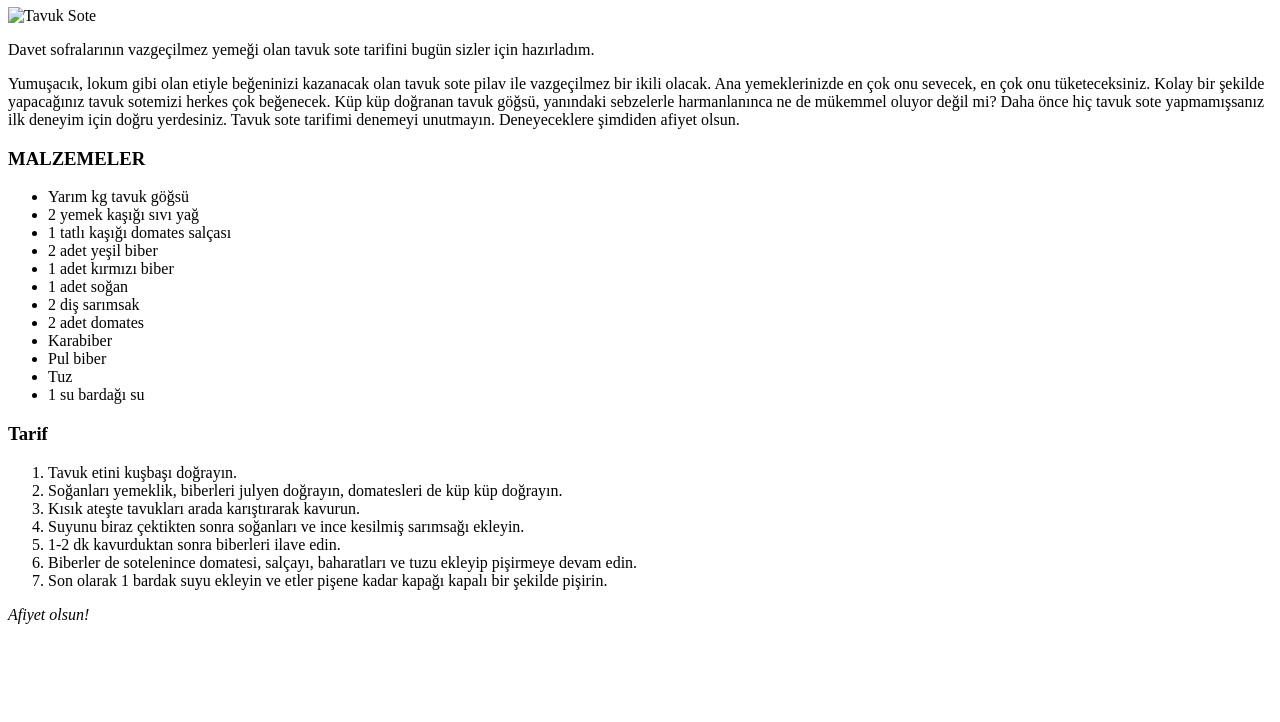
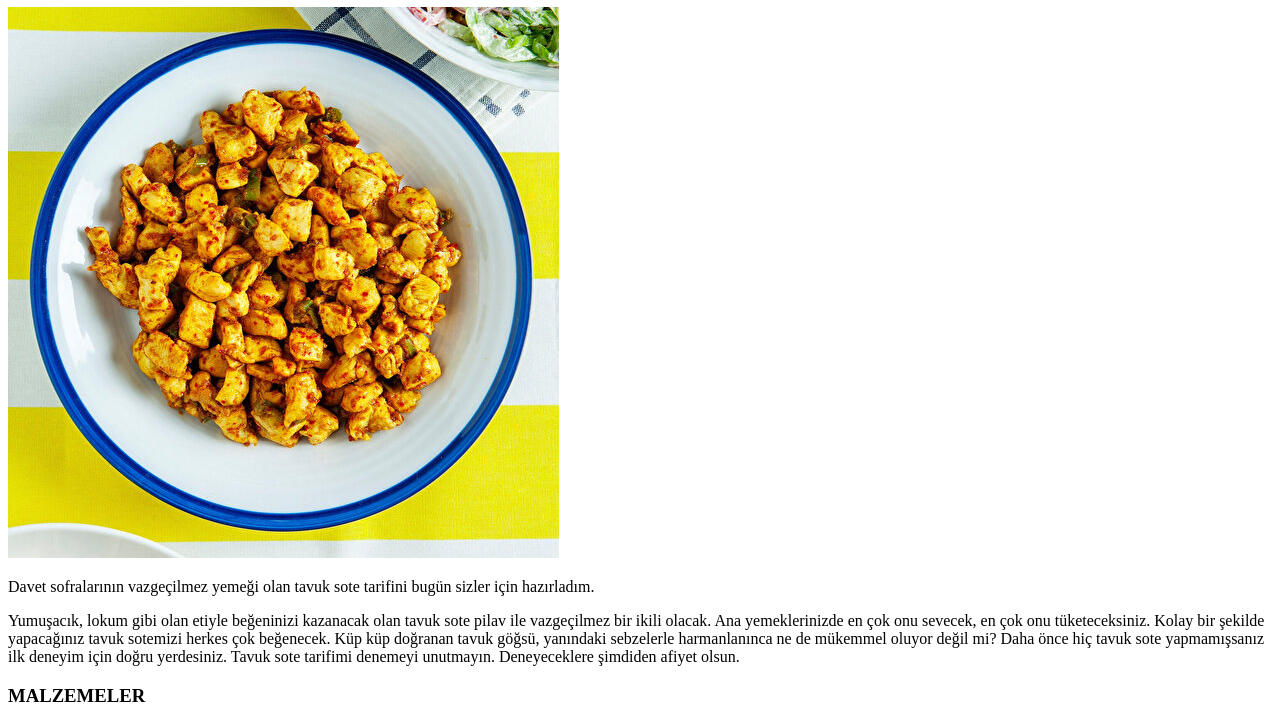
Before and after one commit to berkaydoganuslu/odin-recipes, a plain HTML site: page recipes/tavuk-sote.html in a window 1280 px wide. Shown: the part 73-795 px from the top of the page. Drawn offline with Linux system fonts and the light colour scheme.

Commit message:
README.md and recipes

```diff
--- a/recipes/tavuk-sote.html
+++ b/recipes/tavuk-sote.html
@@ -7,7 +7,7 @@
 <body>
 <h1> <strong> SOFRALARIN VAZGEÇİLMEZİ TAVUK SOTE </strong> </h1>
 
-<img src="recipes/images/tavuk.jpeg" alt="Tavuk Sote">
+<img src="images/tavuk.jpeg" alt="Tavuk Sote">
 
 <p>Davet sofralarının vazgeçilmez yemeği olan tavuk sote tarifini bugün sizler için hazırladım. </p>
 <p>Yumuşacık, lokum gibi olan etiyle beğeninizi kazanacak olan tavuk sote pilav ile vazgeçilmez bir ikili olacak. Ana yemeklerinizde en çok onu sevecek, en çok onu tüketeceksiniz. Kolay bir şekilde yapacağınız tavuk sotemizi herkes çok beğenecek. Küp küp doğranan tavuk göğsü, yanındaki sebzelerle harmanlanınca ne de mükemmel oluyor değil mi? Daha önce hiç tavuk sote yapmamışsanız ilk deneyim için doğru yerdesiniz. Tavuk sote tarifimi denemeyi unutmayın. Deneyeceklere şimdiden afiyet olsun.</p>
```
Also changed, not shown: recipes/lasagna.html (+1 -2 lines), recipes/recipes/images/lasagna.jpg (deleted), recipes/recipes/images/tavuk.jpeg (deleted), recipes/recipes/images/tavuk.jpg (deleted), 1 other file.
